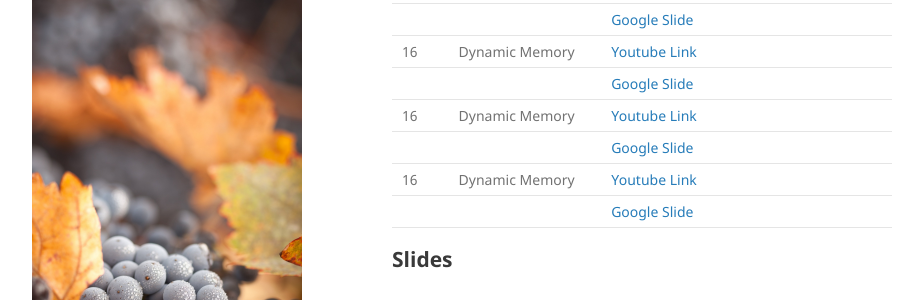
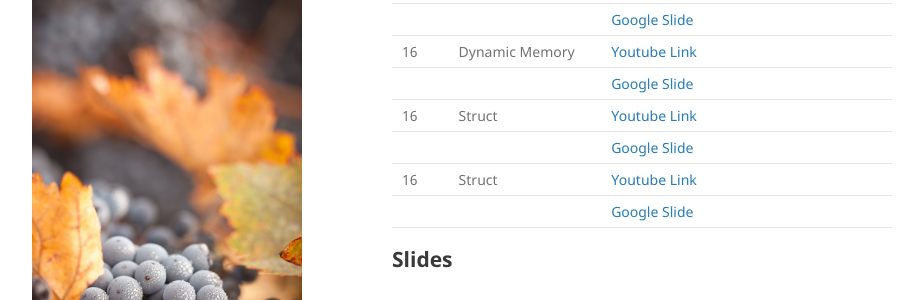
Before and after one commit to mohammadmotiurrahman/mohammadmotiurrahman.github.io, a Jekyll site: the page built from cse203_6/index.md, in a window 1280 px wide and 900 px high, scrolled down 2982 px. Shown: the part 154-454 px from the top of the window, without its empty margins (178-1101 px from the left). Built offline with Jekyll 4.4.1, drawn with Linux system fonts in a browser that asks for light colours; our own code applies the rules of GitHub Pages for plain Markdown files.

Commit message:
Update index.md

```diff
--- a/cse203_6/index.md
+++ b/cse203_6/index.md
@@ -100,9 +100,9 @@ environment will force me to not evaluate your exam copies.
 |         |              | [Google Slide](https://jamboard.google.com/d/1zBaSsyq-JtmGYIGA3EIdvPODprwDff9ZnOf8QBN4wkU/edit?usp=sharing)    |
 | 16      | Dynamic Memory | [Youtube Link](https://drive.google.com/file/d/1dM_Vl-6L5qjAWZtxJGvaVYxN98LSUNnf/view?usp=sharing)       |
 |         |              | [Google Slide](https://jamboard.google.com/d/1kJ_PMaB-9ScS2iWNUqg1y4lV8NL30jscl0sUwVAzLQA/edit?usp=sharing)    |
-| 16      | Dynamic Memory | [Youtube Link](https://drive.google.com/file/d/1a2UUtw9wIVVcEb1bVA1WkJVthmudX7tr/view?usp=sharing)       |
+| 16      | Struct | [Youtube Link](https://drive.google.com/file/d/1a2UUtw9wIVVcEb1bVA1WkJVthmudX7tr/view?usp=sharing)       |
 |         |              | [Google Slide]()    |
-| 16      | Dynamic Memory | [Youtube Link](https://drive.google.com/file/d/1SQbRZd_UOuDKAuSKjrAHFZpCQVMUNjGu/view?usp=sharing)       |
+| 16      | Struct | [Youtube Link](https://drive.google.com/file/d/1SQbRZd_UOuDKAuSKjrAHFZpCQVMUNjGu/view?usp=sharing)       |
 |         |              | [Google Slide]()    |
 
 
```
